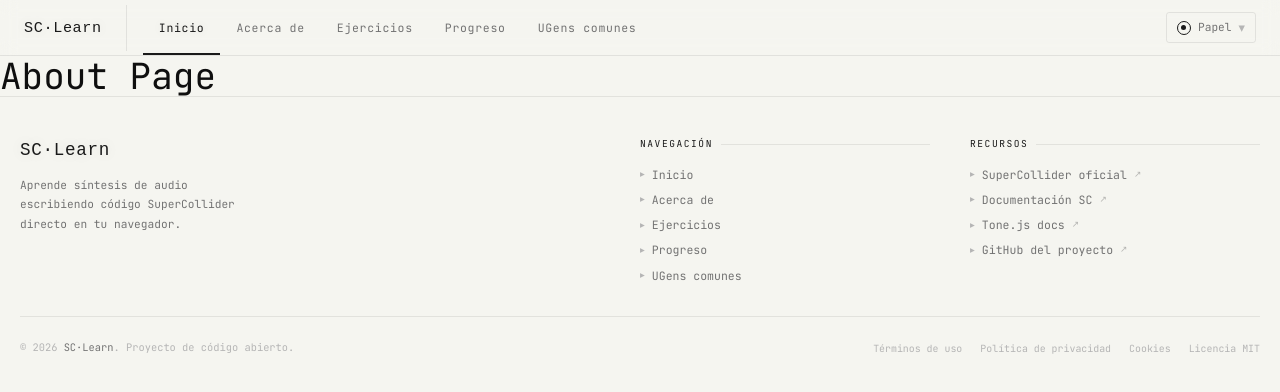
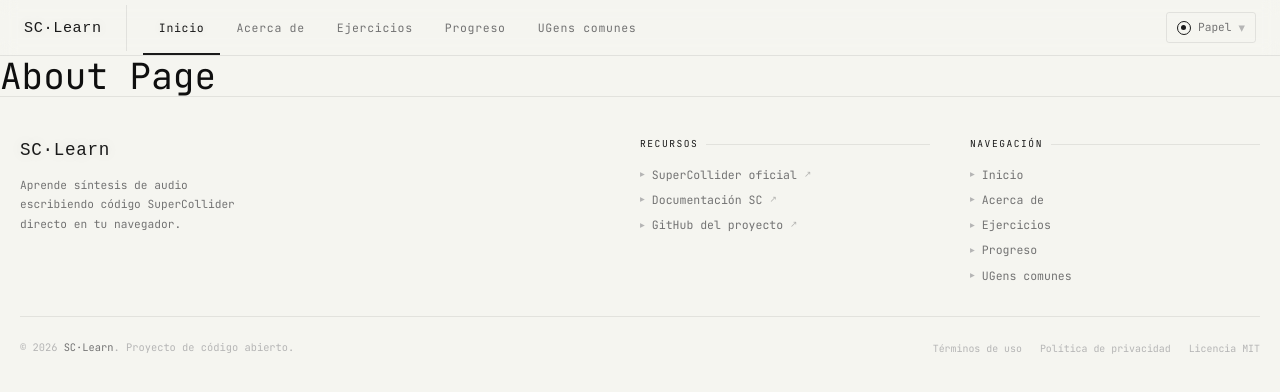
Before and after one commit to jmsanJS/supercollider-learn, a Next.js app: page /about in a window 1280 px wide. Shown: the top 392 px of the page. Built offline with nearby package versions, Linux system fonts and the light colour scheme.

Commit message:
refactor: delete FooterLinkList component

```diff
--- a/src/components/Footer/Footer.module.css
+++ b/src/components/Footer/Footer.module.css
@@ -64,6 +64,102 @@
   margin-bottom: 16px;
 }
 
+.footer_col_title {
+  font-size: 0.6rem;
+  color: var(--accent);
+  text-transform: uppercase;
+  letter-spacing: 0.16em;
+  margin-bottom: 14px;
+  display: flex;
+  align-items: center;
+  gap: 8px;
+}
+
+.footer_col_title::after {
+  content: "";
+  flex: 1;
+  height: 1px;
+  background: var(--border-subtle);
+}
+
+.footer_link_list {
+  list-style: none;
+  display: flex;
+  flex-direction: column;
+  gap: 8px;
+}
+
+.footer_ext_link {
+  font-size: 0.72rem;
+  color: var(--text-muted);
+  text-decoration: none;
+  display: flex;
+  align-items: center;
+  gap: 7px;
+  transition: color 0.15s;
+  width: fit-content;
+}
+
+.footer_ext_link::before {
+  content: "▸";
+  color: var(--text-disabled);
+  font-size: 0.6rem;
+  transition: color 0.15s;
+}
+
+.footer_ext_link:hover {
+  color: var(--hl-ugen);
+}
+
+.footer_ext_link:hover::before {
+  color: var(--hl-ugen);
+}
+
+.social_icon {
+  font-size: 0.85rem;
+  color: var(--text-disabled);
+  transition:
+    color 0.15s,
+    text-shadow 0.15s;
+}
+
+.ext_icon {
+  font-size: 0.55rem;
+  opacity: 0.5;
+}
+
+.footer_nav_btn {
+  background: none;
+  border: none;
+  padding: 0;
+  font-family: "JetBrains Mono", monospace;
+  font-size: 0.72rem;
+  color: var(--text-muted);
+  cursor: pointer;
+  text-align: left;
+  display: flex;
+  align-items: center;
+  gap: 7px;
+  transition: color 0.15s;
+  width: fit-content;
+}
+
+.footer_nav_btn::before {
+  content: "▸";
+  color: var(--text-disabled);
+  font-size: 0.6rem;
+  transition: color 0.15s;
+}
+
+.footer_nav_btn:hover {
+  color: var(--accent);
+}
+
+.footer_nav_btn:hover::before {
+  color: var(--accent);
+}
+
+
 .footer_bottom {
   display: flex;
   align-items: center;
--- a/src/components/Footer/Footer.tsx
+++ b/src/components/Footer/Footer.tsx
@@ -1,13 +1,13 @@
 "use client";
 
-import { useState } from "react";
+import { FooterLink } from "@/types";
 import styles from "./Footer.module.css";
-import FooterLinkList from "./components/FooterLinkList";
+import Link from "next/link";
 
 export default function Footer() {
-  const [year] = useState(new Date().getFullYear());
+  const year = new Date().getFullYear();
 
-  const navLinks = [
+  const navLinks: FooterLink[] = [
     { label: "Inicio", href: "/" },
     { label: "Acerca de", href: "/about" },
     { label: "Ejercicios", href: "/exercises" },
@@ -15,30 +15,16 @@ export default function Footer() {
     { label: "UGens comunes", href: "/ugens" },
   ];
 
-  const resourceLinks = [
-    {
-      label: "SuperCollider oficial",
-      href: "https://supercollider.github.io",
-      external: true,
-    },
-    {
-      label: "Documentación SC",
-      href: "https://doc.sccode.org",
-      external: true,
-    },
-    { label: "Tone.js docs", href: "https://tonejs.github.io", external: true },
-    {
-      label: "GitHub del proyecto",
-      href: "https://github.com/",
-      external: true,
-    },
+  const resourceLinks: FooterLink[] = [
+    { label: "SuperCollider oficial", href: "https://supercollider.github.io" },
+    { label: "Documentación SC", href: "https://docs.supercollider.online/" },
+    { label: "GitHub del proyecto", href: "https://github.com/" },
   ];
 
-  const legalLinks = [
-    { href: "#", label: "Términos de uso" },
-    { href: "#", label: "Política de privacidad" },
-    { href: "#", label: "Cookies" },
-    { href: "#", label: "Licencia MIT" },
+  const legalLinks: FooterLink[] = [
+    { label: "Términos de uso", href: "#" },
+    { label: "Política de privacidad", href: "#" },
+    { label: "Licencia MIT", href: "#" },
   ];
 
   return (
@@ -55,8 +41,40 @@ export default function Footer() {
           </p>
         </div>
 
-        <FooterLinkList title="Navegación" links={navLinks} />
-        <FooterLinkList title="Recursos" links={resourceLinks} />
+        <nav aria-label="Recursos">
+          <h2 className={styles.footer_col_title}>Recursos</h2>
+          <ul className={styles.footer_link_list}>
+            {resourceLinks.map((link, i) => (
+              <li key={i}>
+                <a
+                  className={styles.footer_ext_link}
+                  href={link.href}
+                  target="_blank"
+                  rel="noopener noreferrer"
+                  aria-label={`${link.label} (abre en nueva pestaña)`}
+                >
+                  {link.label}
+                  <span aria-hidden="true" className={styles.ext_icon}>
+                    ↗
+                  </span>
+                </a>
+              </li>
+            ))}
+          </ul>
+        </nav>
+
+        <nav aria-label="Navegación">
+          <h2 className={styles.footer_col_title}>Navegación</h2>
+          <ul className={styles.footer_link_list}>
+            {navLinks.map((link, i) => (
+              <li key={i}>
+                <Link href={link.href} className={styles.footer_nav_btn}>
+                  {link.label}
+                </Link>
+              </li>
+            ))}
+          </ul>
+        </nav>
       </div>
 
       <div className={styles.footer_bottom}>
@@ -64,7 +82,7 @@ export default function Footer() {
           © {year} <strong>SC·Learn</strong>. Proyecto de código abierto.
         </p>
 
-        <nav aria-label="Legal">
+        <nav role="navigation" aria-label="Legal">
           <ul className={styles.footer_legal} style={{ listStyle: "none" }}>
             {legalLinks.map((link, i) => (
               <li key={i}>
--- a/src/components/Footer/components/FooterLinkList.module.css
+++ /dev/null
@@ -1,94 +0,0 @@
-.footer_col_title {
-  font-size: 0.6rem;
-  color: var(--accent);
-  text-transform: uppercase;
-  letter-spacing: 0.16em;
-  margin-bottom: 14px;
-  display: flex;
-  align-items: center;
-  gap: 8px;
-}
-
-.footer_col_title::after {
-  content: "";
-  flex: 1;
-  height: 1px;
-  background: var(--border-subtle);
-}
-
-.footer_link_list {
-  list-style: none;
-  display: flex;
-  flex-direction: column;
-  gap: 8px;
-}
-
-.footer_ext_link {
-  font-size: 0.72rem;
-  color: var(--text-muted);
-  text-decoration: none;
-  display: flex;
-  align-items: center;
-  gap: 7px;
-  transition: color 0.15s;
-  width: fit-content;
-}
-
-.footer_ext_link::before {
-  content: "▸";
-  color: var(--text-disabled);
-  font-size: 0.6rem;
-  transition: color 0.15s;
-}
-
-.footer_ext_link:hover {
-  color: var(--hl-ugen);
-}
-
-.footer_ext_link:hover::before {
-  color: var(--hl-ugen);
-}
-
-.social_icon {
-  font-size: 0.85rem;
-  color: var(--text-disabled);
-  transition:
-    color 0.15s,
-    text-shadow 0.15s;
-}
-
-.ext_icon {
-  font-size: 0.55rem;
-  opacity: 0.5;
-}
-
-.footer_nav_btn {
-  background: none;
-  border: none;
-  padding: 0;
-  font-family: "JetBrains Mono", monospace;
-  font-size: 0.72rem;
-  color: var(--text-muted);
-  cursor: pointer;
-  text-align: left;
-  display: flex;
-  align-items: center;
-  gap: 7px;
-  transition: color 0.15s;
-  width: fit-content;
-}
-
-.footer_nav_btn::before {
-  content: "▸";
-  color: var(--text-disabled);
-  font-size: 0.6rem;
-  transition: color 0.15s;
-}
-
-.footer_nav_btn:hover {
-  color: var(--accent);
-}
-
-.footer_nav_btn:hover::before {
-  color: var(--accent);
-}
--- a/src/components/Footer/components/FooterLinkList.tsx
+++ /dev/null
@@ -1,46 +0,0 @@
-import styles from "./FooterLinkList.module.css";
-import Link from "next/link";
-
-type FooterLink = {
-  label: string;
-  href: string;
-  external?: boolean;
-  icon?: string;
-};
-
-type FooterLinkListProps = {
-  title: string;
-  links: FooterLink[];
-};
-
-export default function FooterLinkList({ title, links }: FooterLinkListProps) {
-  return (
-    <div>
-      <div className={styles.footer_col_title}>{title}</div>
-      <ul className={styles.footer_link_list}>
-        {links.map((link) => (
-          <li key={link.href + link.label}>
-            {link.external ? (
-              <a
-                className={styles.footer_ext_link}
-                href={link.href}
-                target="_blank"
-                rel="noopener noreferrer"
-              >
-                {link.icon && <span className={styles.social_icon}>{link.icon}</span>}
-                {link.label}
-                <span className={styles.ext_icon}>↗</span>
-              </a>
-            ) : (
-              // Internal Link
-              <Link href={link.href} className={styles.footer_nav_btn}>
-                {link.icon && <span className={styles.social_icon}>{link.icon}</span>}
-                {link.label}
-              </Link>
-            )}
-          </li>
-        ))}
-      </ul>
-    </div>
-  );
-}
```
